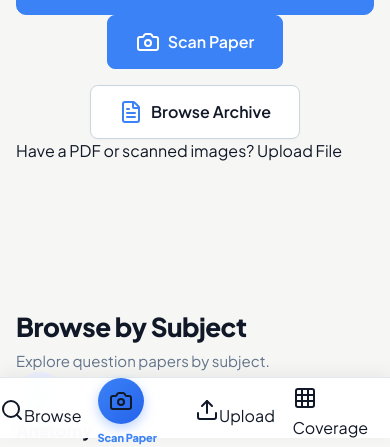
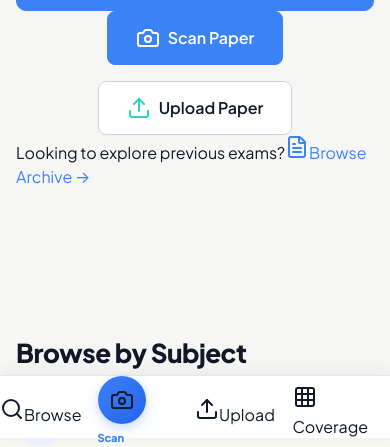
Before and after one commit to chitti-01/PraperMD, a Next.js app: page / in a window 390 px wide. Shown: the part 406-853 px from the top of the page. Built offline with nearby package versions, Linux system fonts and the light colour scheme; no server answers; the database is empty.

Commit message:
style(ui): final first-impression mobile UI polish pass and action hierarchy refactor

```diff
--- a/app/page.tsx
+++ b/app/page.tsx
@@ -18,6 +18,7 @@ import {
   Crosshair,
   FileText,
   Camera,
+  Upload,
 } from 'lucide-react';
 
 export default function HomePage() {
@@ -115,21 +116,25 @@ export default function HomePage() {
               </div>
             </form>
 
-            {/* Mobile-First Priority CTAs */}
-            <div className="ref1-cta-row">
+            {/* Structured Priority CTAs */}
+            <div className="ref1-cta-row mb-3">
               <Link href="/scan" className="btn btn-primary btn-lg ref1-btn-scan">
                 <Camera className="w-5 h-5" />
                 <span>Scan Paper</span>
               </Link>
 
-              <Link href="/browse" className="btn btn-secondary btn-lg ref1-btn-browse">
-                <FileText className="w-4 h-4 text-accent-blue" />
-                <span>Browse Archive</span>
+              <Link href="/upload" className="btn btn-secondary btn-lg ref1-btn-upload">
+                <Upload className="w-5 h-5 text-teal" />
+                <span>Upload Paper</span>
               </Link>
             </div>
 
-            <div className="mt-3 text-sm text-muted">
-              Have a PDF or scanned images? <Link href="/upload" className="font-semibold underline hover:text-teal">Upload File</Link>
+            <div className="text-sm text-muted flex items-center gap-2 flex-wrap">
+              <span>Looking to explore previous exams?</span>
+              <Link href="/browse" className="font-semibold text-accent-blue hover:underline inline-flex items-center gap-1">
+                <FileText className="w-3.5 h-3.5 text-accent-blue" />
+                <span>Browse Archive →</span>
+              </Link>
             </div>
           </div>
 
@@ -301,6 +306,11 @@ export default function HomePage() {
         .ref1-btn-scan {
           background-color: var(--accent-highlight);
           border-color: var(--accent-highlight);
+          border-radius: 10px;
+          padding: 0.75rem 1.5rem;
+        }
+
+        .ref1-btn-upload {
           border-radius: 10px;
           padding: 0.75rem 1.5rem;
         }
@@ -536,7 +546,7 @@ export default function HomePage() {
             width: 100%;
           }
 
-          .ref1-btn-scan, .ref1-btn-browse {
+          .ref1-btn-scan, .ref1-btn-upload, .ref1-btn-browse {
             width: 100%;
             justify-content: center;
             min-height: 48px;
--- a/components/Header.tsx
+++ b/components/Header.tsx
@@ -160,7 +160,7 @@ export default function Header() {
 
         @media (max-width: 640px) {
           .editorial-header {
-            height: 64px;
+            height: 60px;
           }
           .nav-menu {
             display: none;
--- a/components/MobileBottomNav.tsx
+++ b/components/MobileBottomNav.tsx
@@ -37,7 +37,7 @@ export default function MobileBottomNav() {
                 <div className="scan-icon-bubble">
                   <Icon className="w-5 h-5 text-white" />
                 </div>
-                <span className="scan-label">Scan Paper</span>
+                <span className="scan-label">Scan</span>
               </Link>
             );
           }
@@ -63,11 +63,11 @@ export default function MobileBottomNav() {
           left: 0;
           right: 0;
           z-index: 900;
-          background-color: rgba(255, 255, 255, 0.96);
+          background-color: rgba(255, 255, 255, 0.97);
           backdrop-filter: blur(12px);
           border-top: 1px solid var(--border-subtle);
-          padding-bottom: env(safe-area-inset-bottom, 0px);
-          box-shadow: 0 -4px 16px rgba(17, 24, 39, 0.06);
+          padding-bottom: env(safe-area-inset-bottom, 4px);
+          box-shadow: 0 -4px 16px rgba(17, 24, 39, 0.05);
         }
 
         @media (max-width: 639px) {
@@ -79,7 +79,7 @@ export default function MobileBottomNav() {
         .mobile-nav-grid {
           display: grid;
           grid-template-columns: repeat(4, 1fr);
-          height: 60px;
+          height: 62px;
           align-items: center;
         }
 
@@ -91,11 +91,10 @@ export default function MobileBottomNav() {
           height: 100%;
           color: var(--text-muted);
           text-decoration: none;
-          gap: 2px;
-          font-size: 0.725rem;
+          gap: 3px;
+          font-size: 0.6875rem;
           font-weight: 600;
           transition: color 0.15s ease;
-          min-height: 48px;
         }
 
         .nav-item-active {
@@ -109,20 +108,19 @@ export default function MobileBottomNav() {
           align-items: center;
           justify-content: center;
           position: relative;
-          top: -8px;
+          top: -6px;
           text-decoration: none;
-          min-height: 48px;
         }
 
         .scan-icon-bubble {
-          width: 46px;
-          height: 46px;
+          width: 48px;
+          height: 48px;
           border-radius: 50%;
           background: linear-gradient(135deg, var(--accent-highlight) 0%, #2563EB 100%);
           display: flex;
           align-items: center;
           justify-content: center;
-          box-shadow: 0 4px 12px rgba(59, 130, 246, 0.35);
+          box-shadow: 0 4px 12px rgba(59, 130, 246, 0.3);
           transition: transform 0.15s ease, box-shadow 0.15s ease;
         }
 
```
